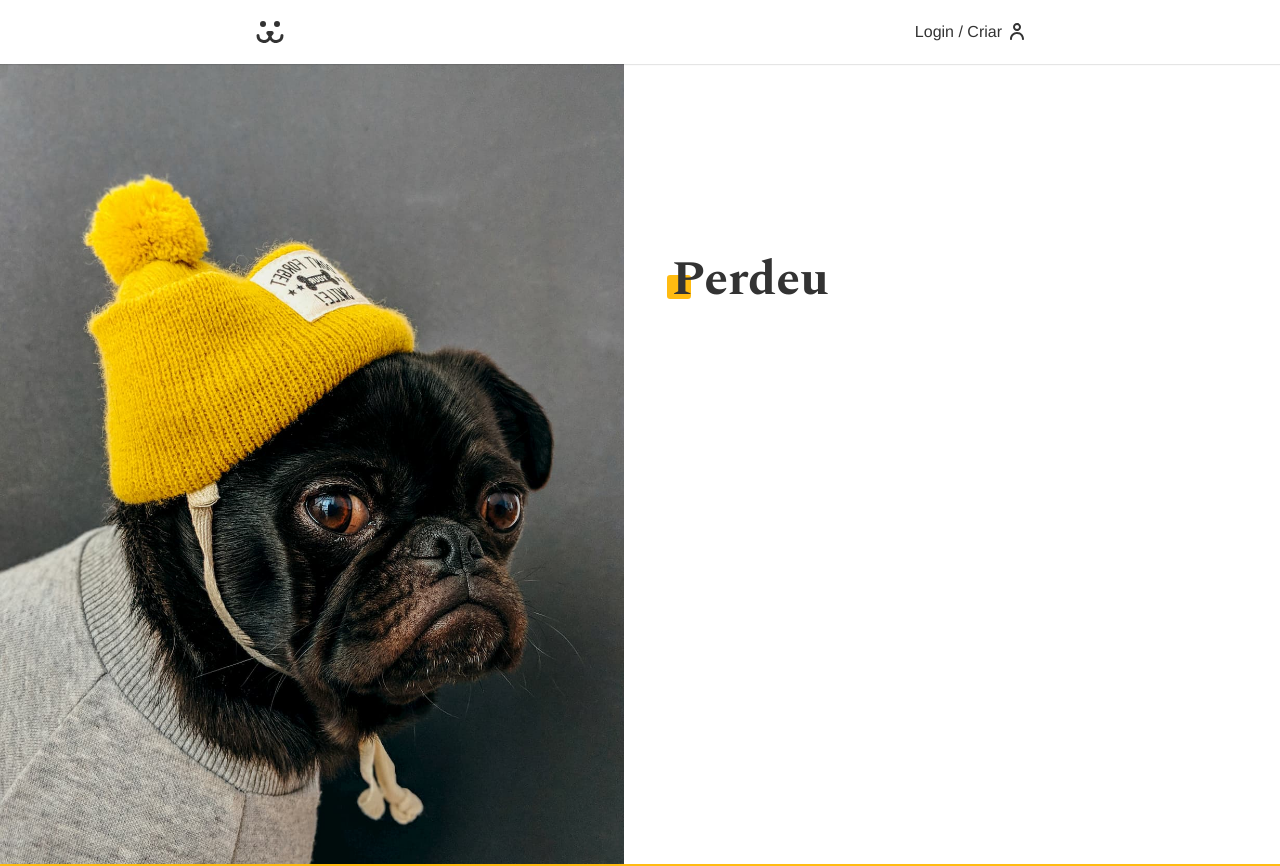
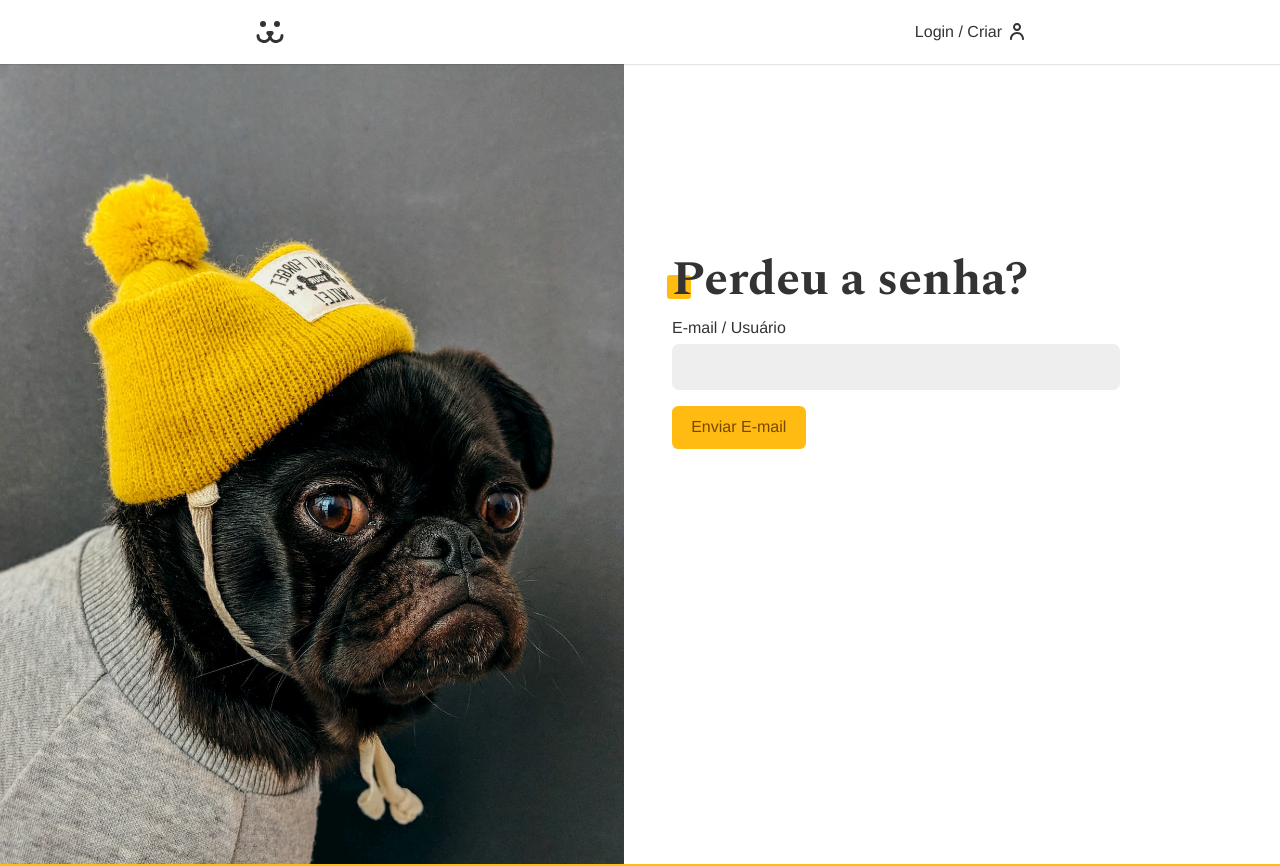
Before and after one commit to eriksongoncalves/origamid-dogs, a Next.js app: page /login/perdeu in a window 1280 px wide. Shown: the top 866 px of the page. Built offline with nearby package versions, Linux system fonts and the light colour scheme.

Commit message:
feat: perdeu e fixes

```diff
--- /dev/null
+++ b/src/actions/password-lost.ts
@@ -0,0 +1,43 @@
+"use server"
+
+import { PASSWORD_LOST } from "@/functions/api"
+import apiError from "@/functions/api-error"
+
+const DEFAULT_ERROR_MESSAGE = "E-mail ou usuário inválidos"
+
+type PasswordLostState = {
+  ok: boolean
+  error: string
+}
+
+export default async function passwordLost(state: PasswordLostState, formData: FormData) {
+  try {
+    const login = formData.get("login") as string | null
+    const urlPerdeu = formData.get("url") as string | null
+
+    if (!login) {
+      throw new Error(DEFAULT_ERROR_MESSAGE)
+    }
+
+    const { url } = PASSWORD_LOST()
+
+    const response = await fetch(url, {
+      method: "POST",
+      headers: {
+        "Content-Type": "application/json"
+      },
+      body: JSON.stringify({ login, url: urlPerdeu })
+    })
+
+    if (!response.ok) {
+      throw new Error(DEFAULT_ERROR_MESSAGE)
+    }
+
+    return {
+      ok: true,
+      error: ""
+    }
+  } catch (error: unknown) {
+    return apiError(error)
+  }
+}
--- a/src/app/login/perdeu/page.tsx
+++ b/src/app/login/perdeu/page.tsx
@@ -1,3 +1,20 @@
+import { Metadata } from "next"
+
+import LoginPerdeuForm from "@/components/Login/perdeu-form"
+
+export const metadata: Metadata = {
+  title: "Perdeu a senha | Dogs",
+  description: "Perdeu a senha? Recupere agora!"
+}
+
+// export const dynamic = "force-dynamic"
+
 export default function ForgotPasswordPage() {
-  return <h1 className="title">Perdeu</h1>
+  return (
+    <div className="animeLeft">
+      <h1 className="title">Perdeu a senha?</h1>
+
+      <LoginPerdeuForm />
+    </div>
+  )
 }
--- a/src/components/Forms/input.tsx
+++ b/src/components/Forms/input.tsx
@@ -1,16 +1,18 @@
 import styles from "./input.module.css"
 
 type InputProps = React.ComponentProps<"input"> & {
-  label: string
+  label?: string
   error?: string
 }
 
 export default function Input({ label, error, ...props }: InputProps) {
   return (
     <div className={styles.wrapper}>
-      <label className={styles.label} htmlFor={props.name}>
-        {label}
-      </label>
+      {label && (
+        <label className={styles.label} htmlFor={props.name}>
+          {label}
+        </label>
+      )}
       <input className={styles.input} type="text" id={props.name} {...props} />
       {error && <p className={styles.error}>{error}</p>}
     </div>
--- /dev/null
+++ b/src/components/Login/perdeu-form.tsx
@@ -0,0 +1,40 @@
+"use client"
+
+import React, { useActionState, useMemo } from "react"
+
+import passwordLost from "@/actions/password-lost"
+import Button from "@/components/Forms/button"
+import Input from "@/components/Forms/input"
+
+import styles from "./login-form.module.css"
+import ErrorMessage from "../Helper/error-message"
+import { isClient } from "@/functions/is-client"
+
+export default function LoginPerdeuForm() {
+  const [state, action, isPending] = useActionState(passwordLost, {
+    ok: false,
+    error: "",
+    data: null
+  })
+
+  const url = useMemo(() => {
+    return isClient() ? window.location.href : ""
+  }, [])
+
+  console.log(">>> url", url)
+
+  return (
+    <form action={action} className={styles.form}>
+      <Input label="E-mail / Usuário" name="login" type="text" />
+      <Input name="url" type="hidden" value={url} />
+
+      <ErrorMessage error={state.error} />
+
+      {state.ok ? (
+        <p style={{ color: "#4c1" }}>E-mail enviado com sucesso.</p>
+      ) : (
+        <Button disabled={isPending}>{isPending ? "Cadastrando..." : "Enviar E-mail"}</Button>
+      )}
+    </form>
+  )
+}
--- a/src/functions/api.ts
+++ b/src/functions/api.ts
@@ -1,4 +1,3 @@
-// @ts-nocheck
 export const API_URL = "https://dogsapi.origamid.dev/json"
 
 export function TOKEN_POST() {
--- /dev/null
+++ b/src/functions/is-client.ts
@@ -0,0 +1,3 @@
+export function isClient() {
+  return typeof window !== "undefined"
+}
```
Also changed, not shown: eslint.config.mjs (+6 -1 lines), package.json (+5 -4 lines), src/actions/login.ts (+6 -1 lines), src/actions/user-post.ts (+6 -1 lines), src/app/foto/[id]/page.tsx (+10 -6 lines), src/app/perfil/[user]/page.tsx (+10 -6 lines), 1 other file (tests, documents, lock files or other folders).
